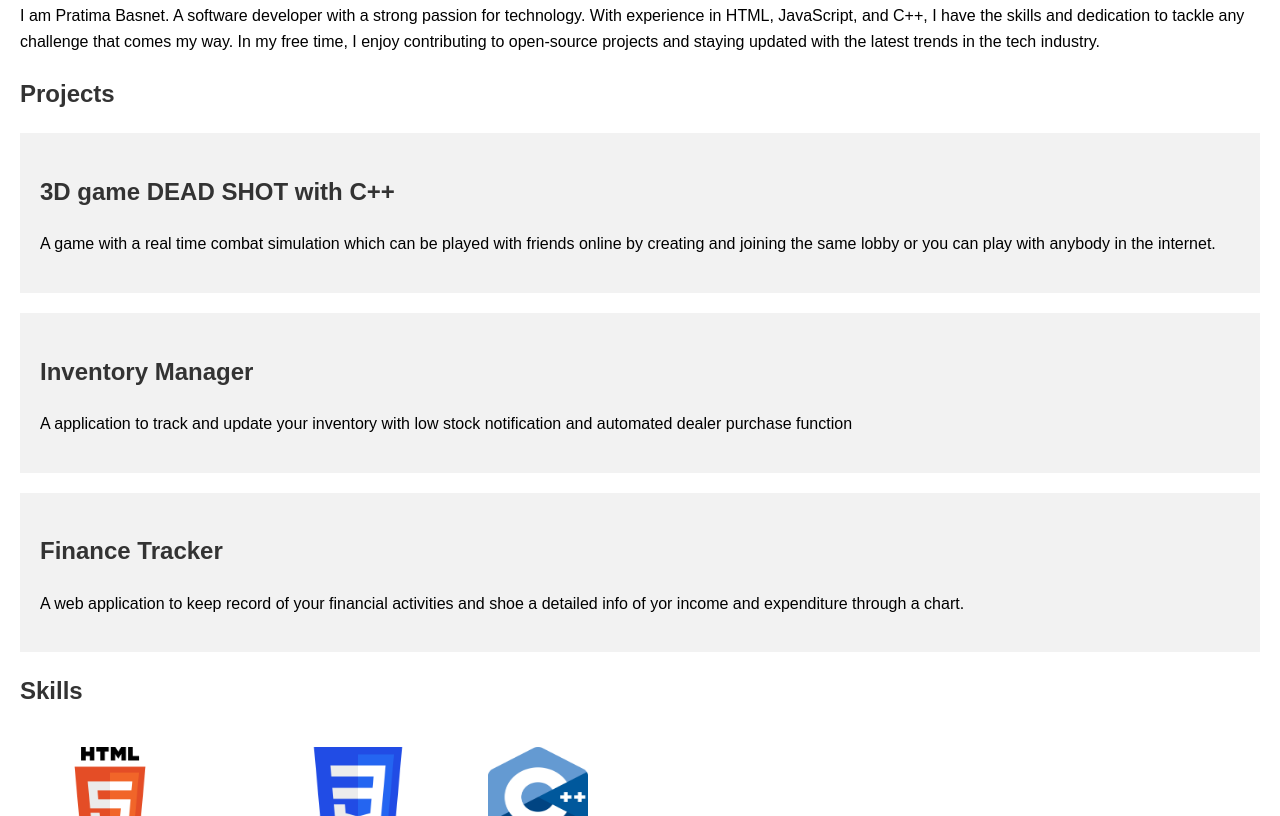
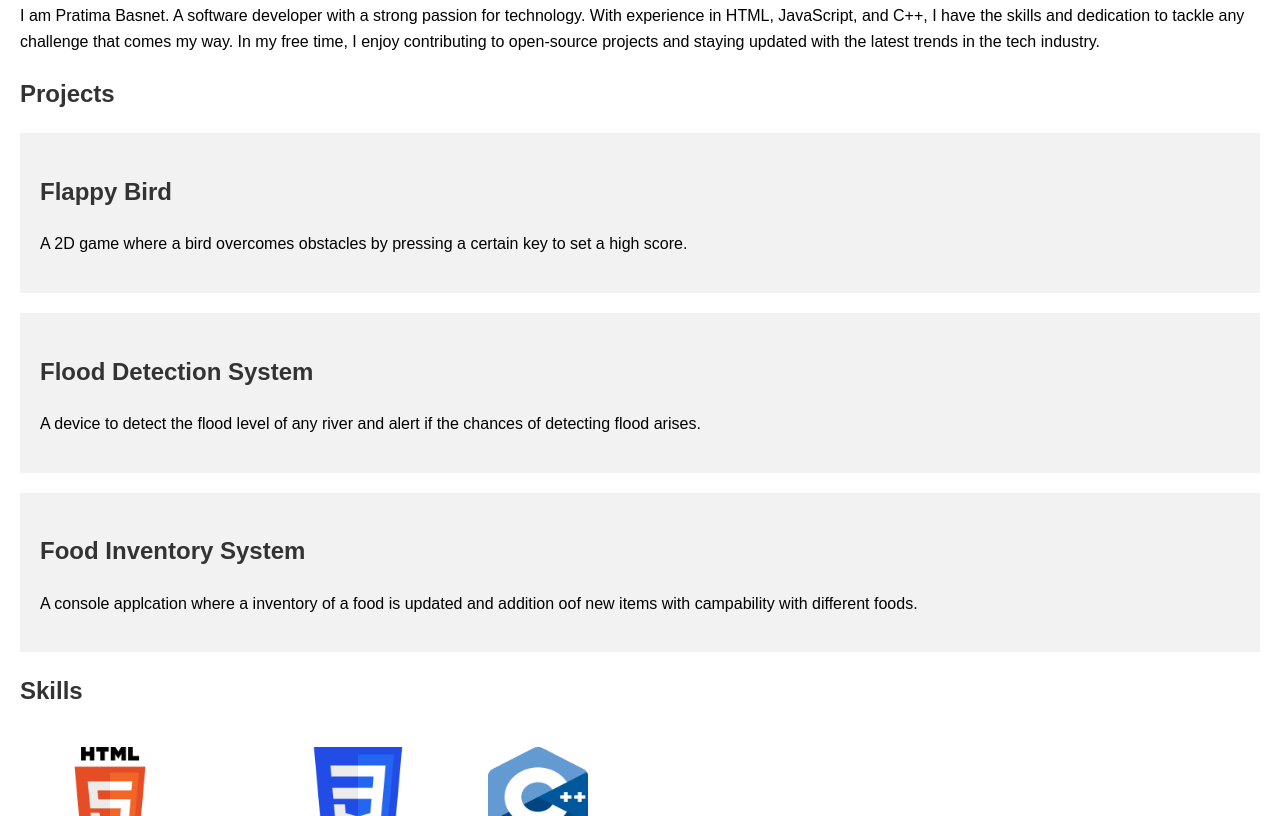
Before and after one commit to pratima816/pratima816.github.io, a plain HTML site: page index.html in a window 1280 px wide. Shown: the part 570-1386 px from the top of the page. Drawn offline with Linux system fonts and the light colour scheme.

Commit message:
Update index.html

```diff
--- a/index.html
+++ b/index.html
@@ -47,16 +47,16 @@
         <section id="projects">
             <h1>Projects</h1>
             <div class="project-container">
-                <h2>3D game DEAD SHOT with C++</h2>
-                <p>A game with a real time combat simulation which can be played with friends online by creating and joining the same lobby or you can play with anybody in the internet.</p>
+                <h2>Flappy Bird</h2>
+                <p>A 2D game where a bird overcomes obstacles by pressing a certain key to set a high score.</p>
             </div>
             <div class="project-container">
-                <h2>Inventory Manager</h2>
-                <p>A application to track and update your inventory with low stock notification and automated dealer purchase function</p>
+                <h2>Flood Detection System</h2>
+                <p>A device to detect the flood level of any river and alert if the chances of detecting flood arises.</p>
             </div>
             <div class="project-container">
-                <h2>Finance Tracker</h2>
-                <p>A web application to keep record of your financial activities and shoe a detailed info of yor income and expenditure through a chart. </p>
+                <h2>Food Inventory System</h2>
+                <p>A console applcation where a inventory of a food is updated and addition oof new items with campability with different foods. </p>
             </div>
         </section>
 
```
